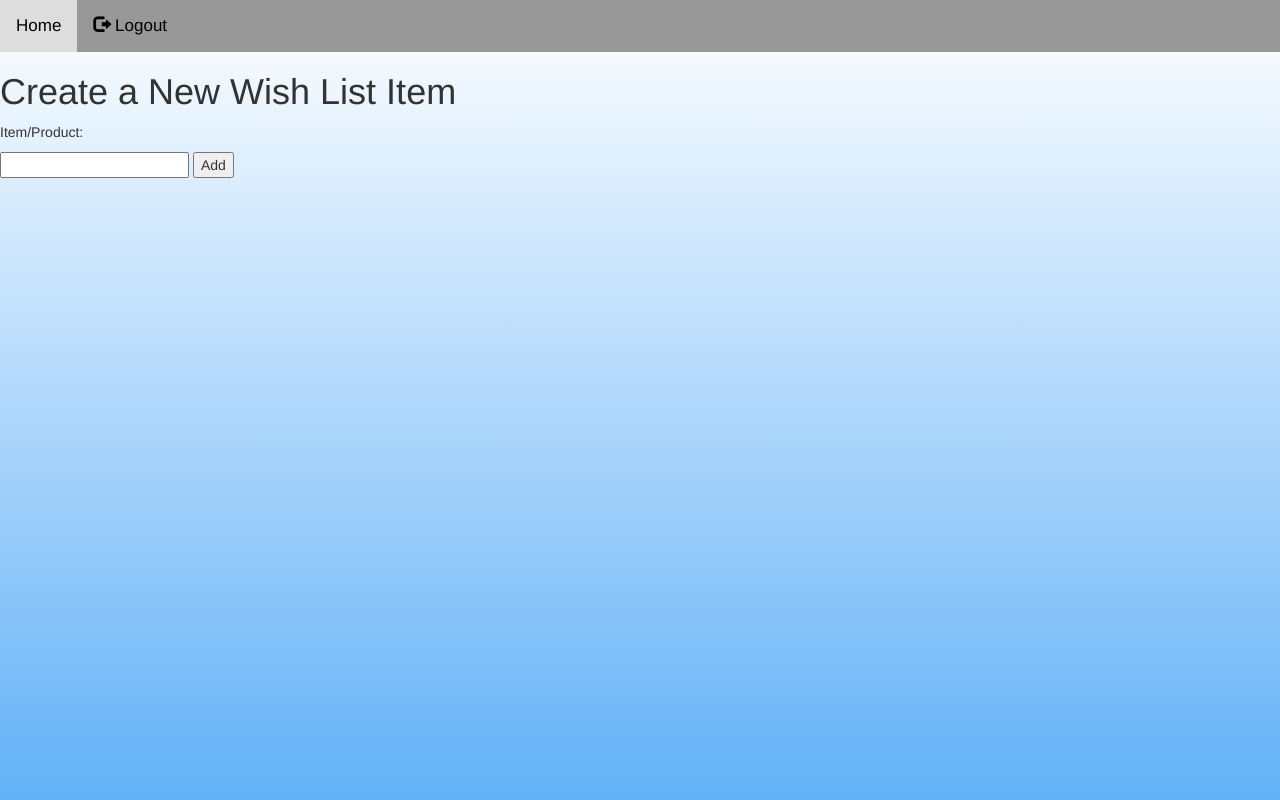
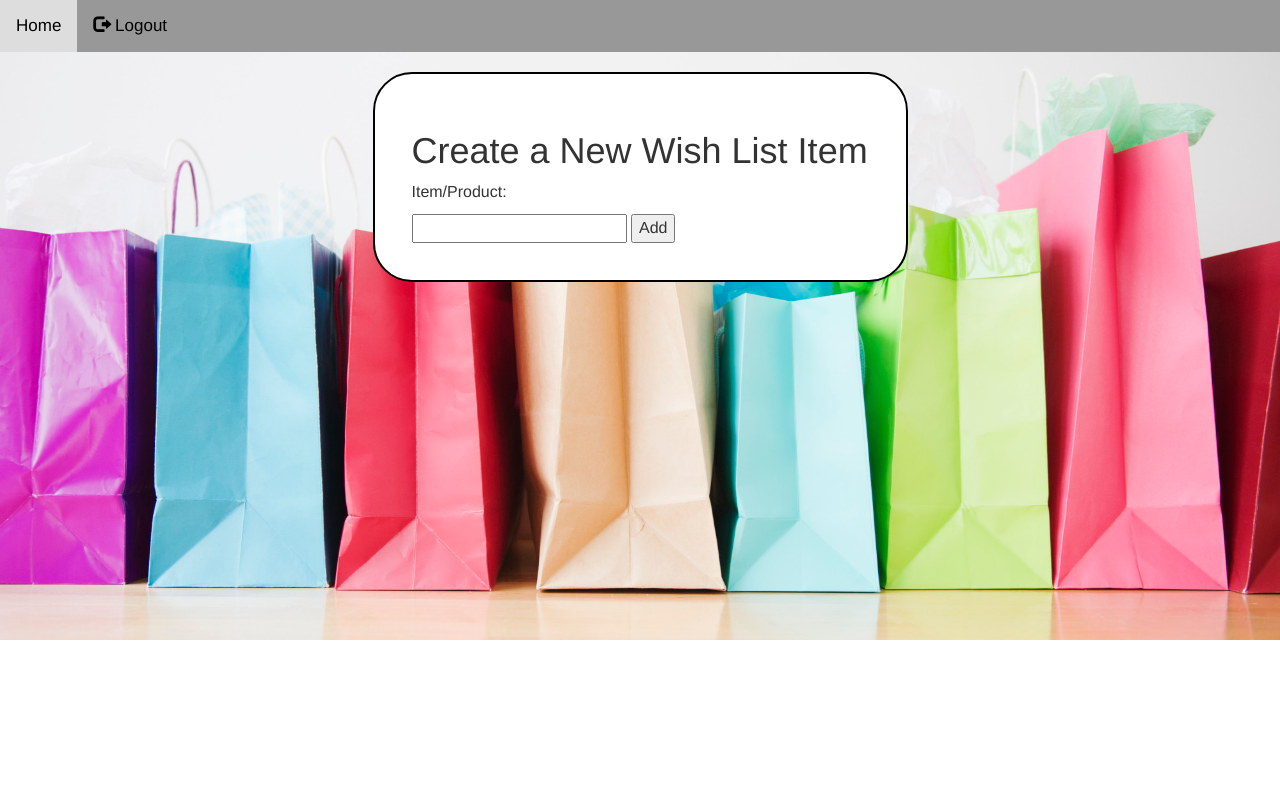
Before and after one commit to danielyguerrero/Wishlist, a Django app: page /wishlist/wish_items/create in a window 1280 px wide. Run offline with Django 3.2, Linux system fonts and the light colour scheme; parts of the project's set-up code (start-up, migrations or seed data) failed here and were passed over; some libraries are stand-ins or nearby versions.

Commit message:
added RWD and background to create.html

```diff
--- a/apps/wishlist/static/wishlist/css/create.css
+++ b/apps/wishlist/static/wishlist/css/create.css
@@ -1,5 +1,5 @@
 html{
-  height: 100%;
+  height: auto;
 }
 body {
   background: linear-gradient(white, #62b1f7);
@@ -66,7 +66,15 @@ body {
 }
 /*================================================================*/
 .wrapper{
-  height: 100%;
-  width: auto;
-
+height: auto;
+width: auto;
+max-width: 535px;
+margin-right: auto;
+margin-left: auto;
+margin-top: 20px;
+background-color: white;
+font-size: 16px;
+border-radius: 39px;
+padding: 37px;
+border: solid black 2px;
 }
--- a/apps/wishlist/templates/wishlist/create.html
+++ b/apps/wishlist/templates/wishlist/create.html
@@ -1,6 +1,5 @@
 <!DOCTYPE html>
 <html lang="en">
-
     <head>
         <title>Create Item</title>
         <meta name="viewport" content="width=device-width, initial-scale=1">
@@ -8,6 +7,8 @@
         <!-- Bootstrap -->
         <!-- Latest compiled and minified CSS -->
         <link rel="stylesheet" href="https://maxcdn.bootstrapcdn.com/bootstrap/3.3.7/css/bootstrap.min.css">
+        <!-- Icon library -->
+        <link rel="stylesheet" href="https://cdnjs.cloudflare.com/ajax/libs/font-awesome/4.7.0/css/font-awesome.min.css">
         <!-- jQuery library -->
         <script src="https://ajax.googleapis.com/ajax/libs/jquery/3.3.1/jquery.min.js"></script>
         <!-- Latest compiled JavaScript -->
@@ -17,18 +18,19 @@
         <!-- jQuery Link -->
         <script src="{% static "wishlist/js/create.js" %}"></script>
     </head>
-
-<body>
+    <body style="
+        background: url('/static/wishlist/img/bags2.jpg');
+        background-repeat: no-repeat;
+        background-size: cover;"
+        height="auto"
+        width="100%" >
         <!-- ===============    NAVBAR    ===================== -->
-
         <div class="topnav" id="myTopnav">
 
             <a href="{% url 'dashboard' %}">Home</a>
-
             <a href="{% url 'logout' %}"><span class="glyphicon glyphicon-log-out"></span> Logout </a>
 
             <a href="javascript:void(0);" class="icon" onclick="myFunction()">&#9776;</a>
-
         </div>
         <div class="wrapper">
             <h1>Create a New Wish List Item</h1>
@@ -40,5 +42,4 @@
             </form>
         </div>
     </body>
-
 </html>
```
Also changed, not shown: apps/wishlist/static/wishlist/img/bags2.jpg (added). Lines whose indentation alone changed are shown as unchanged.
